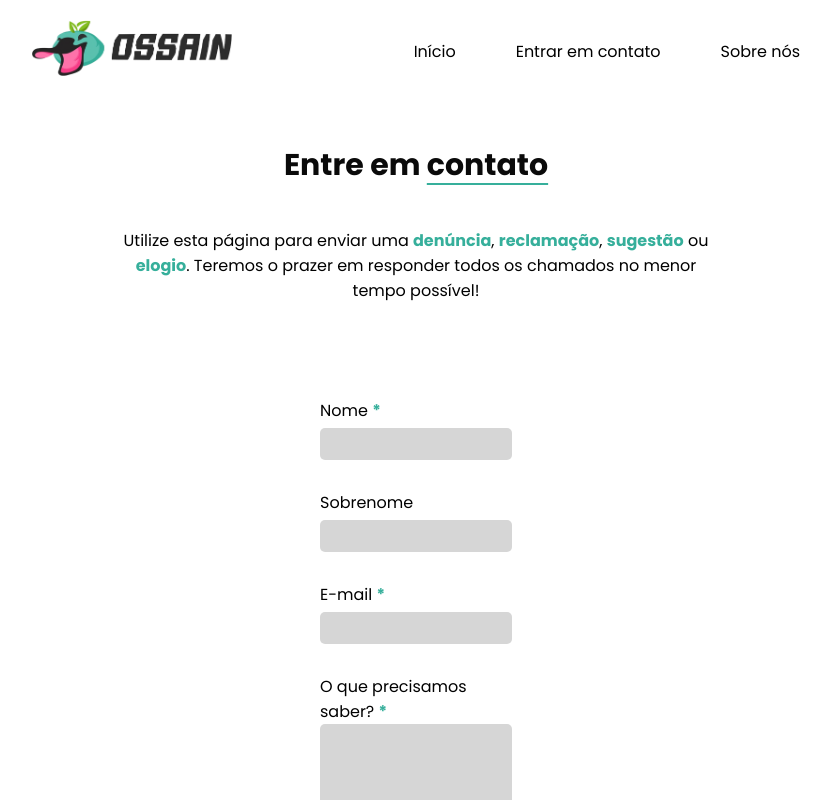
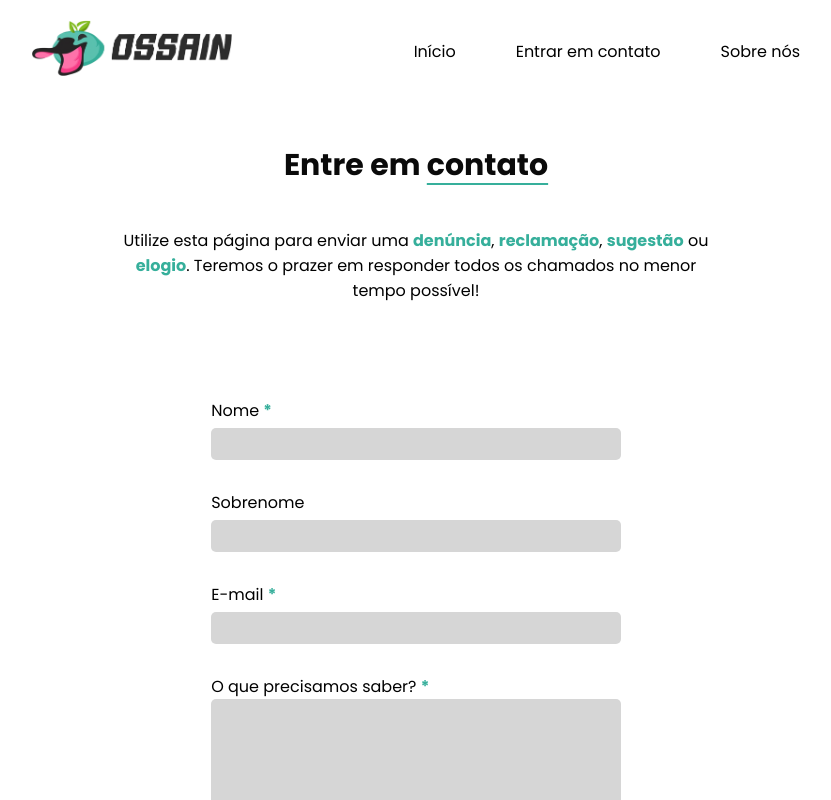
Before and after one commit to gfrnca/angular-ossain-tcc, an Angular app: page /contact in a window 1280 px wide. Shown: the top 800 px of the page, without its empty margins (224-1055 px from the left). Built offline with nearby package versions, Linux system fonts and the light colour scheme.

Commit message:
Resolvido formulário de contato desproporcional

```diff
--- a/src/app/contact/contact.component.css
+++ b/src/app/contact/contact.component.css
@@ -45,7 +45,7 @@ form {
     display: flex;
     justify-content: center;
     align-items: center;
-    padding: 0 18em;
+    padding: 0 14vw;
     flex-direction: column;
 }
 
```
